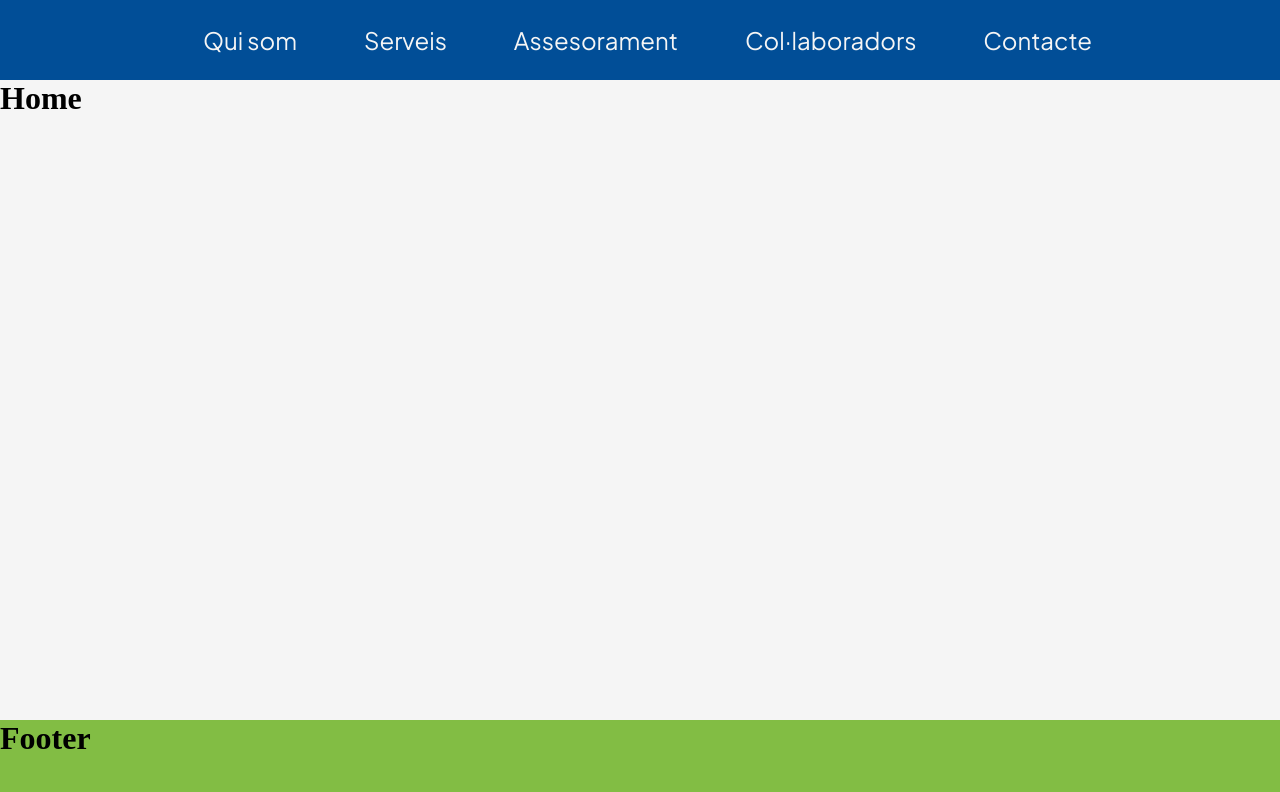
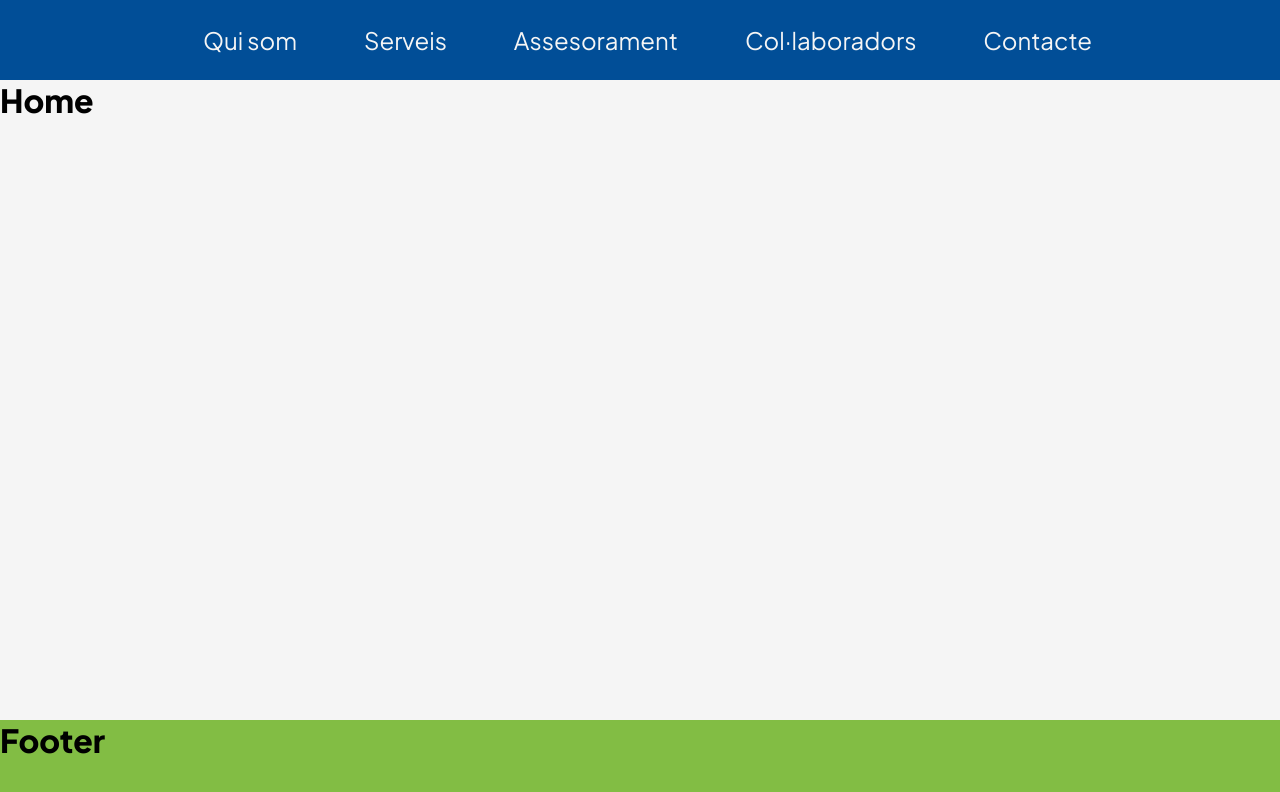
Before and after one commit to ozillo/femCami, a React (Vite) app: page / in a window 1280 px wide. Shown: the top 792 px of the page. Built offline with nearby package versions, Linux system fonts and the light colour scheme.

Commit message:
Change font-family

```diff
--- a/src/components/Header/Header.css
+++ b/src/components/Header/Header.css
@@ -19,7 +19,6 @@ header {
     display:flex;
     justify-content: space-evenly;
     align-items: center;
-    font-family: 'Plus Jakarta Sans', sans-serif;
     color: whitesmoke;
     background-color:#014e97;
     padding: 10px;
--- a/src/index.css
+++ b/src/index.css
@@ -2,4 +2,5 @@
     box-sizing: border-box;
     margin:0;
     padding:0;
+    font-family: 'Plus Jakarta Sans', sans-serif;
 }
```
